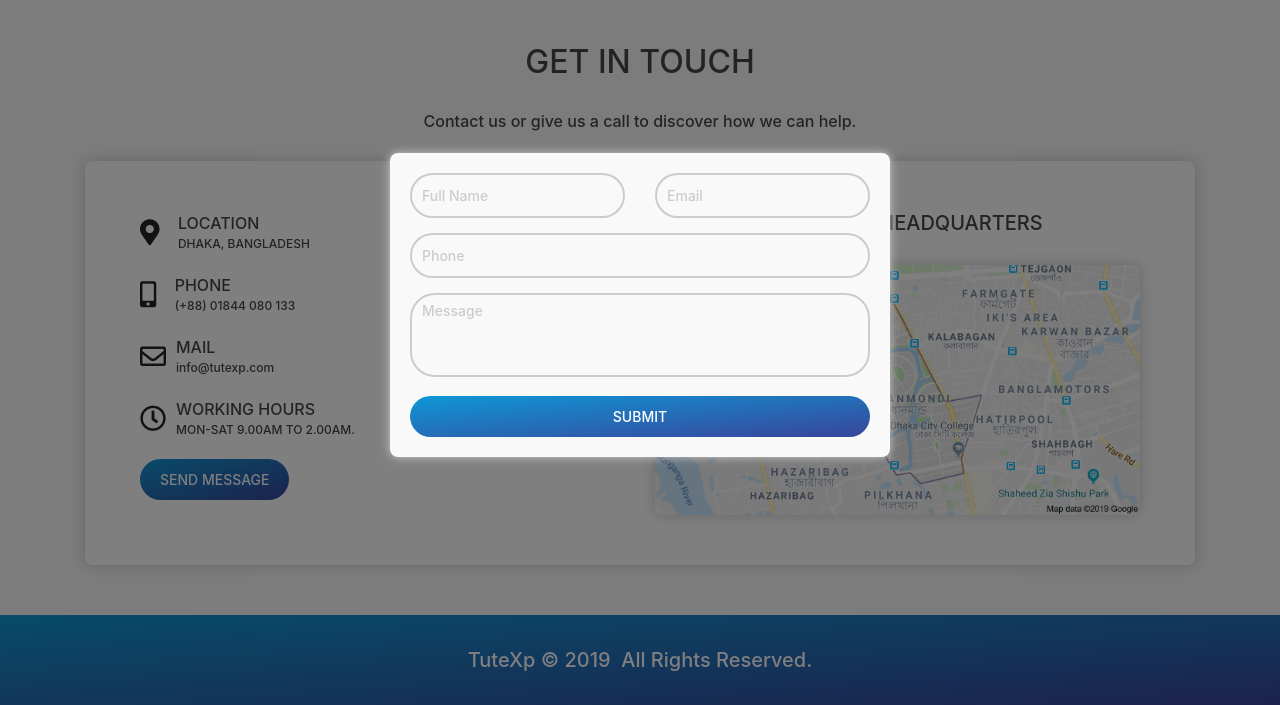
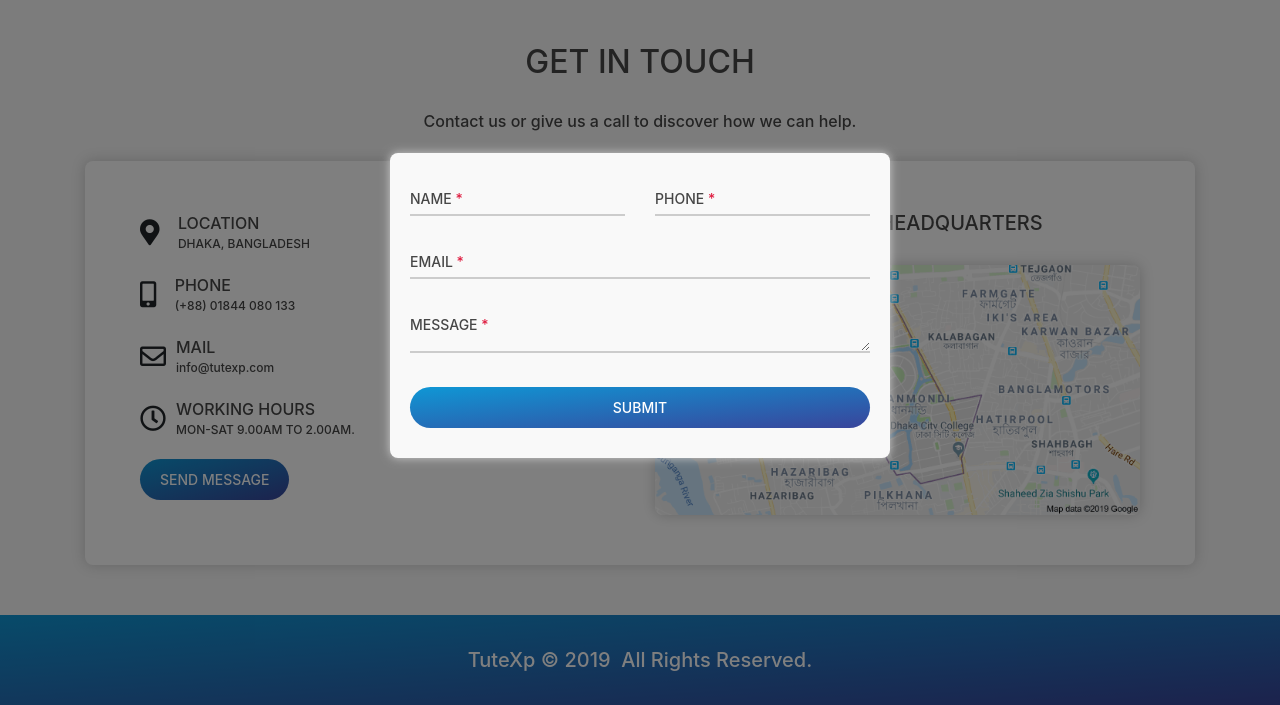
Before and after one commit to khandakerakash/tutexp-soft-site, a website with bundled scripts: page index.html in a window 1280 px wide. Both pictures are taken after a click on the link "SEND MESSAGE". Shown: the part 4170-4875 px from the top of the page. Built offline with nearby package versions, Linux system fonts and the light colour scheme; a web font is replaced by a local one.

Commit message:
Added Matarialize input form in contact

```diff
--- a/index.html
+++ b/index.html
@@ -25,7 +25,7 @@
 <!-- PRELOADER END -->
 
 <!-- NAVIGATION BAR START -->
-<nav class="navbar navbar-expand-lg navbar-light fixed-top" id="mainNav">
+<nav class="navbar navbar-expand-md navbar-light fixed-top" id="mainNav">
     <div class="container">
         <a class="navbar-brand js-scroll-trigger" href="#page-top">
             <img src="img/logo.png" alt="TuteXp Software" class="logo">
@@ -962,23 +962,60 @@
                 </div>
 
                 <!-- POPUP CONTACT FORM -->
+                <!--<div class="contact_popup fadeInUp animated" style="display: none;">-->
+                    <!--<form id="contact_form">-->
+                        <!--<div class="row">-->
+                            <!--<div class="col-lg-6 col-md-6 col-sm-12">-->
+                                <!--<input type="text" id="your_name" class="form-input w-100" name="full-name" placeholder="Full Name" required="">-->
+                            <!--</div>-->
+                            <!--<div class="col-lg-6 col-md-6 col-sm-12">-->
+                                <!--<input type="email" id="email" class="form-input w-100" name="email" placeholder="Email" required="">-->
+                            <!--</div>-->
+                        <!--</div>-->
+                        <!--<input type="text" id="phone" class="form-input w-100" name="phone" placeholder="Phone">-->
+                        <!--<textarea class="form-input w-100" id="message" placeholder="Message" name="message"></textarea>-->
+                        <!--<button id="contact_submit" class="text-white w-100 text-uppercase" type="submit" name="button">-->
+                            <!--submit-->
+                        <!--</button>-->
+                    <!--</form>-->
+                <!--</div>-->
+
+                <!-- Material Style form -->
                 <div class="contact_popup fadeInUp animated" style="display: none;">
                     <form id="contact_form">
                         <div class="row">
                             <div class="col-lg-6 col-md-6 col-sm-12">
-                                <input type="text" id="your_name" class="form-input w-100" name="full-name" placeholder="Full Name" required="">
-                            </div>
+                                <div class="contact_form-input">
+                                    <input type="text" class="w-100" name="full-name" required="">
+                                    <label>Name <span>*</span></label>
+                                </div>
+                            </div>
+
                             <div class="col-lg-6 col-md-6 col-sm-12">
-                                <input type="email" id="email" class="form-input w-100" name="email" placeholder="Email" required="">
-                            </div>
-                        </div>
-                        <input type="text" id="phone" class="form-input w-100" name="phone" placeholder="Phone">
-                        <textarea class="form-input w-100" id="message" placeholder="Message" name="message"></textarea>
+                                <div class="contact_form-input">
+                                    <input type="text" class="w-100" name="phone" required="">
+                                    <label>Phone <span>*</span></label>
+                                </div>
+                            </div>
+                        </div>
+
+                        <div class="contact_form-input">
+                            <input type="email" class="w-100" name="email" required="">
+                            <label>Email <span>*</span></label>
+                        </div>
+
+                        <div class="contact_form-input">
+                            <textarea class="w-100 p-0" name="message" required=""></textarea>
+                            <label>Message <span>*</span></label>
+                        </div>
+
                         <button id="contact_submit" class="text-white w-100 text-uppercase" type="submit" name="button">
                             submit
                         </button>
                     </form>
                 </div>
+                <!-- Material Style form -->
+
                 <!-- POPUP CONTACT FORM -->
             </div>
             <!-- CONTACT PART -->
--- a/sass/layout/_navbar.scss
+++ b/sass/layout/_navbar.scss
@@ -41,12 +41,12 @@
         }
       }
 
-      @media (min-width: 300px) and (max-width: 991px) {
+      @media (min-width: 300px) and (max-width: 767px) {
         text-align: center !important;
       }
     }
   }
-  @media (min-width: 992px) {
+  @media (min-width: 768px) {
     border-color: transparent;
     background-color: transparent;
     .navbar-brand {
--- a/sass/pages/_home.scss
+++ b/sass/pages/_home.scss
@@ -1080,39 +1080,109 @@
   align-items: center;
 }
 
+//#contact_form {
+//  max-width: 500px;
+//  background: $gray-1;
+//  padding: 2rem;
+//  box-shadow: 0 0 10px $gray-5;
+//  border-radius: 8px;
+//
+//  .form-input {
+//    font-size: $font-14;
+//    @include roboto-font;
+//    font-weight: 500;
+//    min-height: 45px;
+//    padding: 0.5rem 1rem;
+//    border-radius: 25px;
+//    border: 2px solid $gray-5;
+//    background: transparent;
+//    margin-bottom: 1.5rem;
+//
+//    &::placeholder {
+//      color: $gray-5;
+//    }
+//  }
+//
+//  textarea {
+//    resize: none;
+//    padding: 0.5rem 1rem;
+//    height: 84px;
+//    border-radius: 25px;
+//    border: 2px solid $gray-5;
+//    background: transparent;
+//    overflow: auto;
+//  }
+//}
+
 #contact_form {
   max-width: 500px;
   background: $gray-1;
-  padding: 2rem;
+  padding: 3rem 2rem;
+  box-sizing: border-box;
   box-shadow: 0 0 10px $gray-5;
   border-radius: 8px;
 
-  .form-input {
-    font-size: $font-14;
+  .contact_form-input {
+    position: relative;
+  }
+
+  .contact_form-input input,
+  .contact_form-input textarea {
     @include roboto-font;
     font-weight: 500;
-    min-height: 45px;
-    padding: 0.5rem 1rem;
-    border-radius: 25px;
-    border: 2px solid $gray-5;
+    font-size: $font-14;
+    color: $gray-4;
+    margin-bottom: 3rem;
+    border: none;
+    border-bottom-style: solid;
+    border-bottom-width: 2px;
+    border-bottom-color: $gray-5;
+    outline: none;
     background: transparent;
-    margin-bottom: 1.5rem;
+  }
 
-    &::placeholder {
-      color: $gray-5;
+  .contact_form-input input {
+    padding: 0.5rem 0;
+  }
+
+  .contact_form-input textarea {
+    padding: 0 !important;
+  }
+
+  .contact_form-input input,
+  .contact_form-input textarea {
+
+    &:focus {
+      border-bottom-color: $orange-dark;
+    }
+
+    &:focus ~ label,
+    &:valid ~ label {
+      top: -22px;
+      left: 0;
+      color: $orange-dark;
+      font-size: $font-12;
     }
   }
 
-  textarea {
-    resize: none;
-    padding: 0.5rem 1rem;
-    height: 84px;
-    border-radius: 25px;
-    border: 2px solid $gray-5;
-    background: transparent;
-    overflow: auto;
+  .contact_form-input label {
+    position: absolute;
+    top: 0;
+    left: 0;
+    padding: 0.5rem 0;
+    @include roboto-font;
+    font-weight: 500;
+    font-size: $font-14;
+    color: $gray-4;
+    text-transform: uppercase;
+    pointer-events: none;
+    transition: 0.5s;
+
+    span {
+      color: $red-drak;
+    }
   }
-}
+ }
 
 
 .footer-section {
@@ -1123,6 +1193,10 @@
     font-size: $font-20;
     @include roboto-font;
     font-weight: 500;
+
+    @media (min-width: 300px) and (max-width: 375px) {
+      font-size: $font-16;
+    }
   }
 }
 
@@ -1169,5 +1243,5 @@
 }
 
 #cover {
-  background: url(../img/preloader.gif) no-repeat scroll center center #e3f4fd; position: fixed; height: 100%; width: 100%; z-index: 9999999;
+  background: url(../img/preloader-2.gif) no-repeat scroll center center #e3f4fd; position: fixed; height: 100%; width: 100%; z-index: 9999999;
 }
```
Also changed, not shown: css/style.css, img/preloader-2.gif (added).
